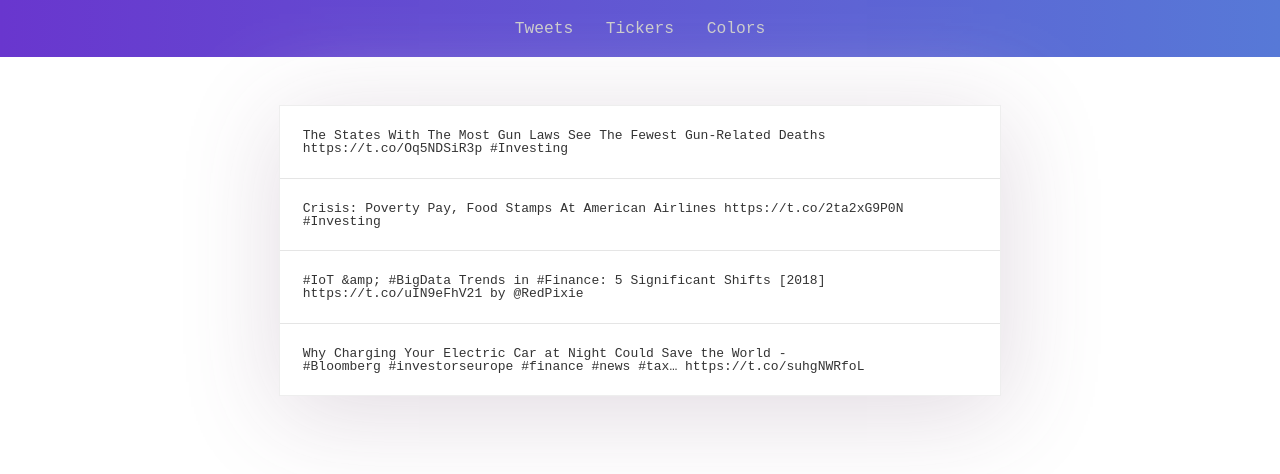
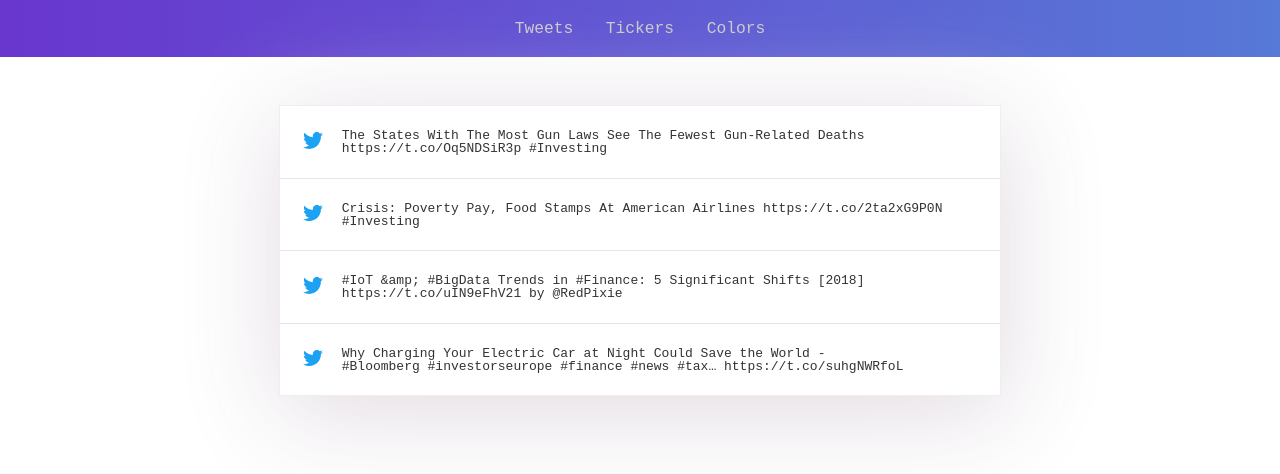
Before and after one commit to codenameyau/tiny-socket, a React (Create React App) app in the folder tiny-socket-react/: page / in a window 1280 px wide. Shown: the top 474 px of the page. Built offline with nearby package versions, Linux system fonts and the light colour scheme; no server answers.

Commit message:
Add twitter icon

```diff
--- /dev/null
+++ b/package.json
@@ -0,0 +1,5 @@
+{
+  "dependencies": {
+    "react-transition-group": "^2.2.1"
+  }
+}
--- a/tiny-socket-react/src/components/tweets/Tweets.js
+++ b/tiny-socket-react/src/components/tweets/Tweets.js
@@ -1,5 +1,6 @@
 import React from 'react';
 import styled from 'styled-components';
+import TwitterIcon from '../icons/twitter.svg';
 
 const EmptyTweets = styled.div`
   max-width: 45em;
@@ -22,10 +23,20 @@ const TweetItem = styled.div`
   background: #fff;
   font-family: monospace;
   color: #333;
+  display: flex;
+  align-items: center;
 
   &:not(:last-child) {
     border-bottom: 1px solid #e5e5e5;
   }
+`;
+
+const TweetIcon = styled.div`
+  min-width: 3em;
+`;
+
+const TweetText = styled.div`
+  flex-grow: 1;
 `;
 
 class Tweets extends React.Component {
@@ -64,8 +75,6 @@ class Tweets extends React.Component {
   render() {
     const { tweets } = this.state;
 
-    console.log(tweets)
-
     const renderNoTweet = () => {
       return (
         <EmptyTweets>
@@ -78,7 +87,12 @@ class Tweets extends React.Component {
       return tweets.map((tweet, index) => {
         return (
           <TweetItem key={index}>
-            {tweet.tweet}
+            <TweetIcon>
+              <img width="20" src={TwitterIcon} />
+            </TweetIcon>
+            <TweetText>
+              {tweet.tweet}
+            </TweetText>
           </TweetItem>
         )
       })
```
Also changed, not shown: tiny-socket-react/src/components/icons/twitter.svg (added), 1 other file (tests, documents, lock files or other folders).
